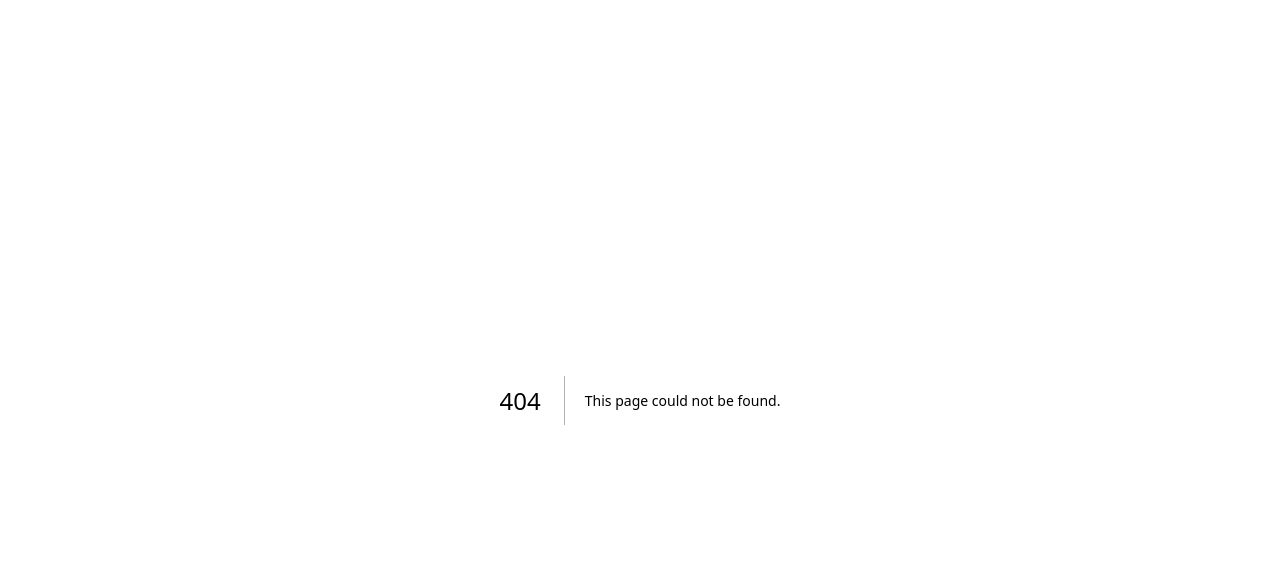
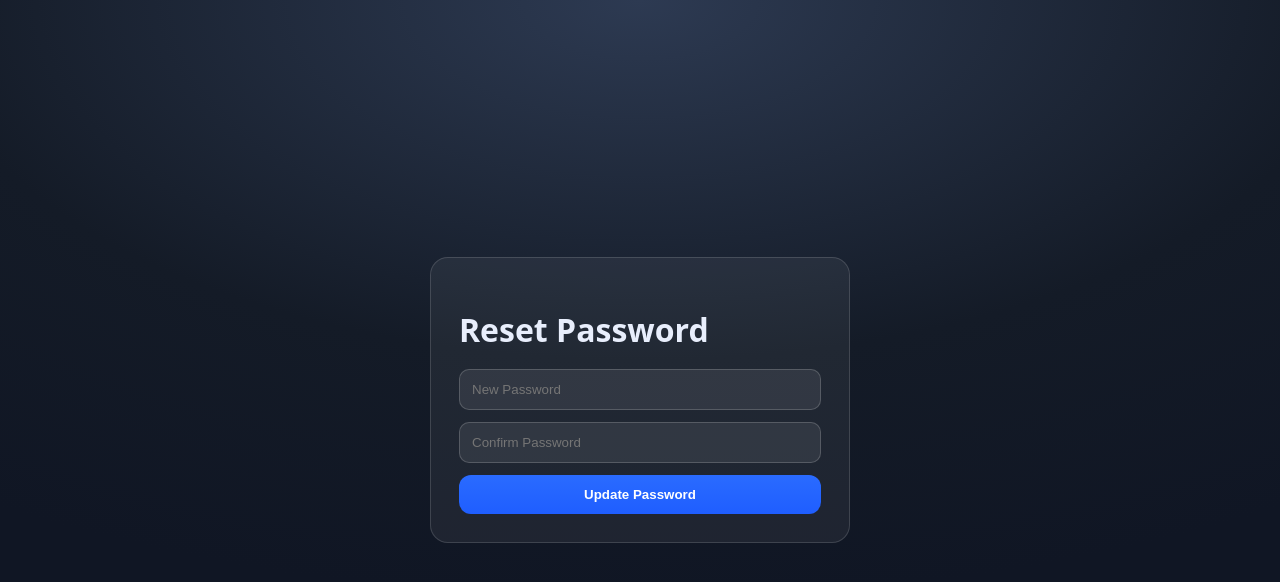
Before and after one commit to Demaa25/protrader-edge, a Next.js app: page /reset-password/1 in a window 1280 px wide. Before the commit this address had no page. Shown: the top 582 px of the page. Built offline with nearby package versions, Linux system fonts and the light colour scheme.

Commit message:
NEW commit

```diff
--- /dev/null
+++ b/src/app/(auth)/reset-password/[token]/page.tsx
@@ -0,0 +1,85 @@
+// src/app/(auth)/reset-password/[token]/page.tsx
+"use client";
+
+import { useState } from "react";
+import { useParams, useRouter } from "next/navigation";
+import styles from "./reset.module.css";
+
+export default function ResetPasswordPage() {
+  const { token } = useParams<{ token: string }>();
+  const router = useRouter();
+
+  const [password, setPassword] = useState("");
+  const [confirm, setConfirm] = useState("");
+  const [msg, setMsg] = useState<string | null>(null);
+  const [loading, setLoading] = useState(false);
+
+  async function onSubmit(e: React.FormEvent) {
+    e.preventDefault();
+
+    if (password !== confirm) {
+      setMsg("Passwords do not match");
+      return;
+    }
+
+    setLoading(true);
+
+    const res = await fetch("/api/auth/reset-password", {
+      method: "POST",
+      headers: {
+        "Content-Type": "application/json",
+      },
+      body: JSON.stringify({
+        token,
+        password,
+      }),
+    });
+
+    const data = await res.json();
+
+    setLoading(false);
+
+    if (!res.ok) {
+      setMsg(data.error);
+      return;
+    }
+
+    setMsg("Password updated successfully");
+
+    setTimeout(() => {
+      router.push("/login");
+    }, 2000);
+  }
+
+  return (
+    <main className={styles.wrap}>
+      <div className={styles.card}>
+        <h1 className={styles.h1}>Reset Password</h1>
+
+        <form className={styles.form} onSubmit={onSubmit}>
+          <input
+            className={styles.input}
+            type="password"
+            placeholder="New Password"
+            value={password}
+            onChange={(e) => setPassword(e.target.value)}
+          />
+
+          <input
+            className={styles.input}
+            type="password"
+            placeholder="Confirm Password"
+            value={confirm}
+            onChange={(e) => setConfirm(e.target.value)}
+          />
+
+          <button className={styles.btn} disabled={loading}>
+            {loading ? "Updating..." : "Update Password"}
+          </button>
+        </form>
+
+        {msg && <div className={styles.note}>{msg}</div>}
+      </div>
+    </main>
+  );
+}
--- /dev/null
+++ b/src/app/(auth)/reset-password/[token]/reset.module.css
@@ -0,0 +1,52 @@
+/* src/app/(auth)/reset-password/[token]/reset.module.css */
+.wrap {
+  min-height: 100vh;
+  display: grid;
+  place-items: center;
+  background: radial-gradient(1200px 600px at 50% 0%, #2d3a52 0%, #141b27 60%, #101624 100%);
+  padding: 24px;
+}
+
+.card {
+  width: 420px;
+  background: rgba(255,255,255,0.06);
+  border: 1px solid rgba(255,255,255,0.14);
+  border-radius: 18px;
+  padding: 28px;
+  color: #e8eefc;
+}
+
+.h1 {
+  margin-bottom: 18px;
+  font-size: 32px;
+}
+
+.form {
+  display: grid;
+  gap: 12px;
+}
+
+.input {
+  padding: 12px;
+  border-radius: 10px;
+  border: 1px solid rgba(255,255,255,0.18);
+  background: rgba(255,255,255,0.08);
+  color: white;
+}
+
+.btn {
+  background: linear-gradient(180deg,#2a6bff 0%,#1f5eff 100%);
+  border: none;
+  padding: 12px;
+  border-radius: 12px;
+  color: white;
+  font-weight: 700;
+}
+
+.note {
+  margin-top: 12px;
+  padding: 10px;
+  border-radius: 10px;
+  background: rgba(94,226,138,0.10);
+  border: 1px solid rgba(94,226,138,0.20);
+}
```
Also changed, not shown: src/app/(auth)/forgot-password/page.tsx (+7 -3 lines), src/app/api/auth/forgot-password/route.ts (added, +42 -0 lines), src/app/api/auth/reset-password/route.ts (added, +51 -0 lines), src/lib/emailTemplates/token.ts (added, +39 -0 lines), 2 other files (tests, documents, lock files or other folders).
